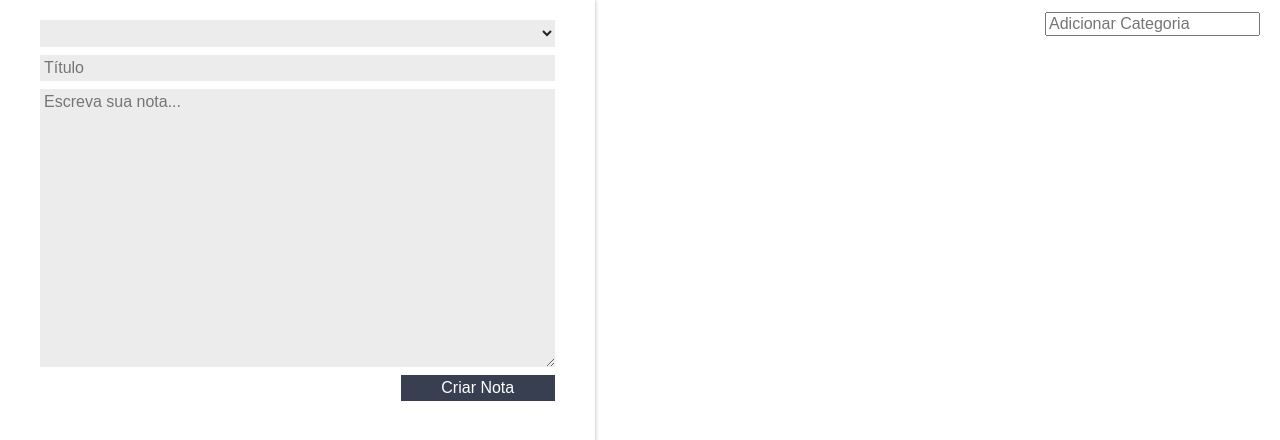
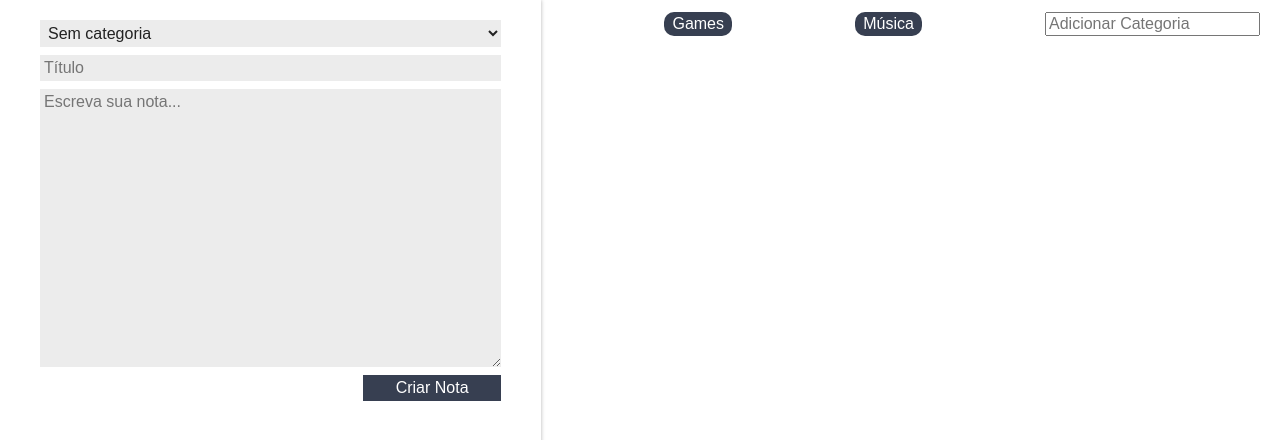
Before and after one commit to LuisLimaIt/react_ciclo-de-vida-dos-componentes, a React (Create React App) app: page / in a window 1280 px wide. Shown: the top 440 px of the page. Built offline with nearby package versions, Linux system fonts and the light colour scheme; the HTML template or start-up script is replaced by a standard one.

Commit message:
Adicionando categorias aos cards

```diff
--- a/src/App.js
+++ b/src/App.js
@@ -11,12 +11,12 @@
 
     this.state = {
       notas:[],
-      categorias:[]
+      categorias:["Games", "Música"]
     }
   }
 
-  criarNota(titulo, texto){
-    const novaNota = {titulo, texto};
+  criarNota(titulo, texto, categoria){
+    const novaNota = {titulo, texto, categoria};
     const novoArrayNotas = [...this.state.notas,novaNota]
     const novoEstado = {
       notas:novoArrayNotas
--- a/src/components/CardNota/CardNota.jsx
+++ b/src/components/CardNota/CardNota.jsx
@@ -14,6 +14,7 @@
         <header className="card-nota_cabecalho">
           <h3 className="card-nota_titulo">{this.props.titulo}</h3>
           <DeleteSVG onClick={this.apagar.bind(this)}/>
+          <h4>{this.props.categoria}</h4>
         </header>
         <p className="card-nota_texto">{this.props.texto}</p>
       </section>
--- a/src/components/FormularioCadastro/FormularioCadastro.jsx
+++ b/src/components/FormularioCadastro/FormularioCadastro.jsx
@@ -6,6 +6,12 @@
     super(props);
     this.titulo = "";
     this.texto = "";
+    this.categoria = "";
+  }
+
+  _handleMudancaCategoria(evento) {
+    evento.stopPropagation();
+    this.categoria = evento.target.value;
   }
 
   _handleMudancaTitulo(evento) {
@@ -21,7 +27,7 @@
   _criarNota(evento) {
     evento.preventDefault();
     evento.stopPropagation();
-    this.props.criarNota(this.titulo, this.texto);
+    this.props.criarNota(this.titulo, this.texto, this.categoria);
 
   }
 
@@ -30,7 +36,11 @@
       <form className="form-cadastro"
         onSubmit={this._criarNota.bind(this)}
       >
-        <select className="form-cadastro_input">
+        <select
+          onChange={this._handleMudancaCategoria.bind(this)}
+          className="form-cadastro_input"
+        >
+          <option>Sem categoria</option>
           {this.props.categorias.map((categoria) => {
             return <option>{categoria}</option>
           })}
--- a/src/components/ListaDeNotas/ListaDeNotas.jsx
+++ b/src/components/ListaDeNotas/ListaDeNotas.jsx
@@ -14,6 +14,7 @@
                 apagarNota={this.props.apagarNota}
                 titulo={nota.titulo}
                 texto={nota.texto}
+                categoria={nota.categoria}
               />
             </li>
           );
```
